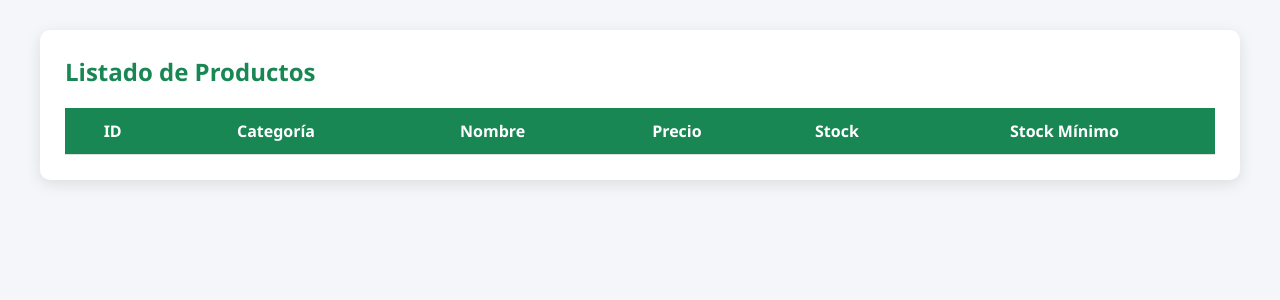
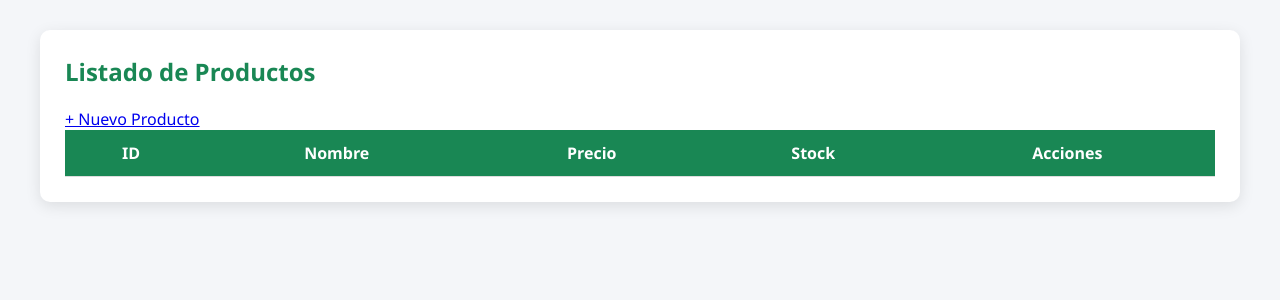
Before and after one commit to jhamile17/prediccionia, a Flask app: page /productos in a window 1280 px wide. Shown: the part 63-363 px from the top of the page. Run offline with Flask 3, Linux system fonts and the light colour scheme; data that the repository does not hold is empty.

Commit message:
Cambios en product

```diff
--- a/models/producto_model.py
+++ b/models/producto_model.py
@@ -9,21 +9,16 @@ class ProductoModel:
         conexion = get_connection()
 
         try:
-
             with conexion.cursor() as cursor:
 
                 sql = """
-                SELECT
-                    p.id,
-                    c.nombre AS categoria,
-                    p.nombre,
-                    p.precio,
-                    p.stock,
-                    p.stock_minimo
-                FROM productos p
-                INNER JOIN categorias c
-                    ON p.categoria_id = c.id
-                ORDER BY p.id
+                    SELECT
+                        id,
+                        nombre,
+                        precio,
+                        stock
+                    FROM productos
+                    ORDER BY id
                 """
 
                 cursor.execute(sql)
@@ -31,5 +26,4 @@ class ProductoModel:
                 return cursor.fetchall()
 
         finally:
-
             conexion.close()
--- a/routes/producto_routes.py
+++ b/routes/producto_routes.py
@@ -16,3 +16,8 @@ def productos():
         "productos.html",
         productos=lista
     )
+
+@producto_bp.route("/productos/nuevo")
+def nuevo_producto():
+
+    return render_template("producto_nuevo.html")
--- a/templates/productos.html
+++ b/templates/productos.html
@@ -10,6 +10,17 @@ Productos
 
     <h2>Listado de Productos</h2>
 
+    <div class="acciones-superiores">
+
+        <a href="{{ url_for('productos.nuevo_producto') }}"
+        class="btn-nuevo">
+
+            + Nuevo Producto
+
+        </a>
+
+    </div>
+
     <table>
 
         <thead>
@@ -17,11 +28,10 @@ Productos
             <tr>
 
                 <th>ID</th>
-                <th>Categoría</th>
                 <th>Nombre</th>
                 <th>Precio</th>
                 <th>Stock</th>
-                <th>Stock Mínimo</th>
+                <th>Acciones</th>
 
             </tr>
 
@@ -34,16 +44,16 @@ Productos
             <tr>
 
                 <td>{{ producto.id }}</td>
-
-                <td>{{ producto.categoria }}</td>
-
                 <td>{{ producto.nombre }}</td>
-
                 <td>S/. {{ producto.precio }}</td>
-
                 <td>{{ producto.stock }}</td>
 
-                <td>{{ producto.stock_minimo }}</td>
+                <td>
+
+                    <button>Editar</button>
+                    <button>Eliminar</button>
+
+                </td>
 
             </tr>
 
```
Also changed, not shown: templates/producto_nuevo.html (added, +58 -0 lines), 1 other file.
